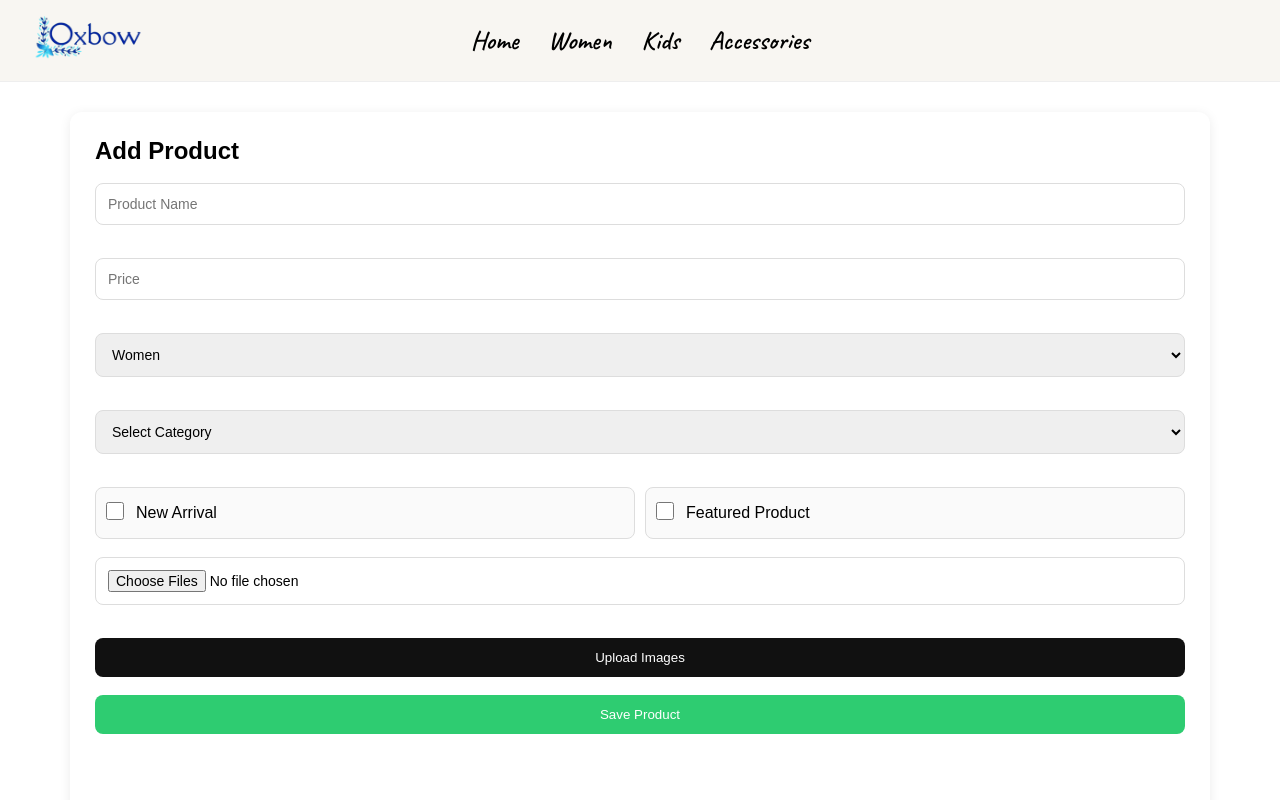
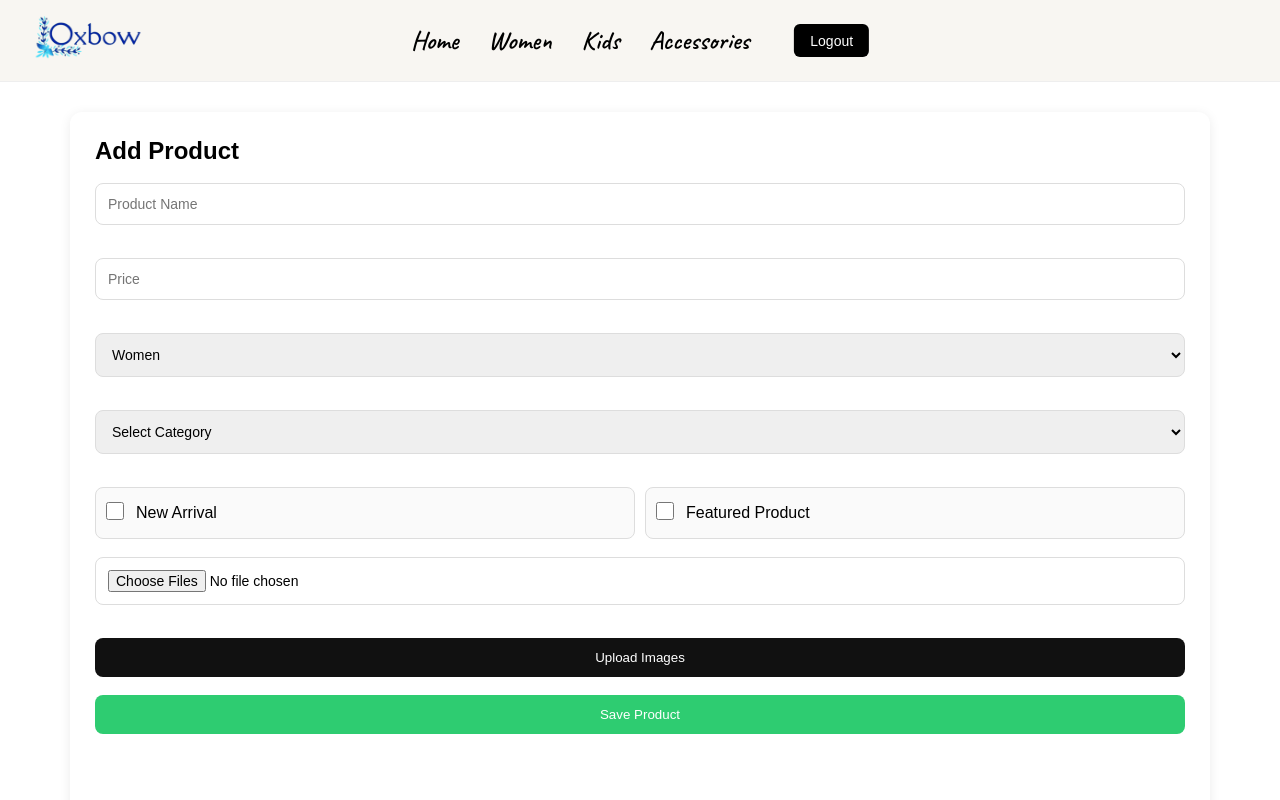
Before and after one commit to achyutam4/oxbow-fashion, a React (Vite) app: page /admin/upload in a window 1280 px wide. Shown: the top 800 px of the page. Built offline with nearby package versions, Linux system fonts and the light colour scheme; no server answers; sample sign-in values are in the browser's storage; a web font is replaced by a local one.

Commit message:
add logout option

```diff
--- a/src/components/Navbar.css
+++ b/src/components/Navbar.css
@@ -143,6 +143,21 @@
 
 }
 
+.logout-btn{
+    padding: 8px 16px;
+    border: none;
+    background-color: black;
+    color: white;
+    border-radius: 6px;
+    cursor: pointer;
+    font-size: 14px;
+    margin-left: 15px;
+    transition: 0.3s;
+}
+
+.logout-btn:hover{
+    opacity: 0.8;
+}
 
 /*
 .nav-right {
--- a/src/components/Navbar.jsx
+++ b/src/components/Navbar.jsx
@@ -1,8 +1,8 @@
-    import {Link} from "react-router-dom";
+
     import { FaUser, FaRegHeart, FaShoppingCart, FaSearch  } from "react-icons/fa";
     import "./Navbar.css"
     import { useState,useContext } from "react";
-    import { useNavigate } from "react-router-dom";
+    import {Link, useNavigate } from "react-router-dom";
     import {CartContext} from "../context/CartContext";
 
     function Navbar({isLoggedIn,setIsLoggedIn}) {
@@ -15,6 +15,13 @@
         0
     );
     const [query, setQuery] = useState('');
+
+    const isAdminLoggedIn = localStorage.getItem("adminToken");
+
+    const logout = () => {
+        localStorage.removeItem("adminToken");
+        navigate("/admin");
+    };
 
     return (
 
@@ -31,78 +38,21 @@
       <li><Link to="/kids">Kids</Link></li>
       <li><Link to="/accessories">Accessories</Link></li>
        {/*<li><Link to="/admin/upload">Admin</Link></li>*/}
+
+        {isAdminLoggedIn && (
+                    <button
+                        className="logout-btn"
+                        onClick={logout}
+                    >
+                        Logout
+                    </button>
+        )}
+
    </ul>
 
 
 
-   {/*/
-    <div className="nav-right">
 
-      <form
-        className="search-container"
-        onSubmit={(e) => {
-          e.preventDefault();
-          if (query.trim() !== "") {
-            navigate(`/search/${query}`);
-            setQuery("");
-          }
-        }}
-      >
-
-        <input
-          type="search"
-          placeholder="Search..."
-          className="search-bar"
-          value={query}
-          onChange={(e) => setQuery(e.target.value)}
-          enterKeyHint="search"
-        />
-
-        <button type="submit" className="search-button">
-          <FaSearch />
-        </button>
-
-      </form>
-    */}
-    {/*
-      <Link to="/wishlist" className="icon">
-        <FaRegHeart />
-      </Link>
-
-      <div className="user-section">
-        <button
-          className="icon"
-          onClick={() => setShowDropDown(!showDropDown)}
-        >
-          <FaUser />
-        </button>
-
-        {showDropDown && (
-          <div className="dropdown">
-            {!isLoggedIn ? (
-              <>
-                <p onClick={() => setIsLoggedIn(true)}>Login</p>
-                <p onClick={() => setIsLoggedIn(true)}>SignUp</p>
-              </>
-            ) : (
-              <>
-                <p>Welcome, User</p>
-                <p onClick={() => setIsLoggedIn(false)}>Logout</p>
-              </>
-            )}
-          </div>
-        )}
-      </div>
-
-      <button onClick={() => navigate("/cart")} className="icon">
-        <FaShoppingCart />
-        {totalItems > 0 && (
-          <span className="cart-badge">{totalItems}</span>
-        )}
-      </button>
-
-    </div>
-    */}
   </nav>
 
 
--- a/src/pages/AdminLogin.jsx
+++ b/src/pages/AdminLogin.jsx
@@ -1,4 +1,4 @@
-import { useState } from "react";
+import { useEffect, useState } from "react";
 import axios from "axios";
 import { useNavigate } from "react-router-dom";
 import "./AdminLogin.css";
@@ -8,6 +8,14 @@ function AdminLogin() {
     const [username, setUsername] = useState("");
     const [password,setPassword] = useState("");
     const navigate = useNavigate();
+
+    useEffect(() => {
+        const token = localStorage.getItem("adminToken");
+
+        if(token){
+            navigate("/admin/upload");
+        }
+    }, []);
 
     const login = async() => {
         try{
@@ -27,6 +35,7 @@ function AdminLogin() {
     return(
         <div className="admin-login-container">
             <div className="admin-login-box">
+
             <h2>Admin Login</h2>
 
         <input
```
